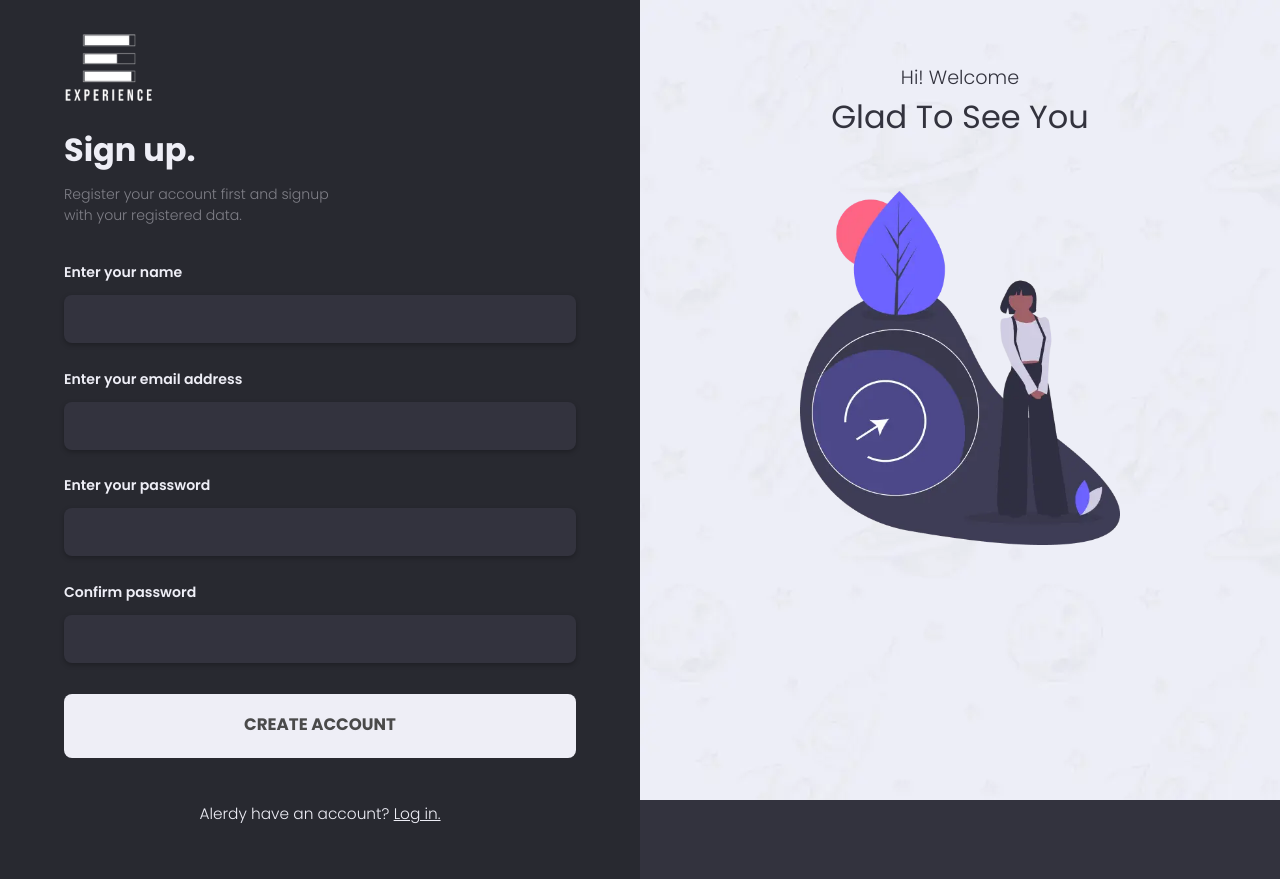
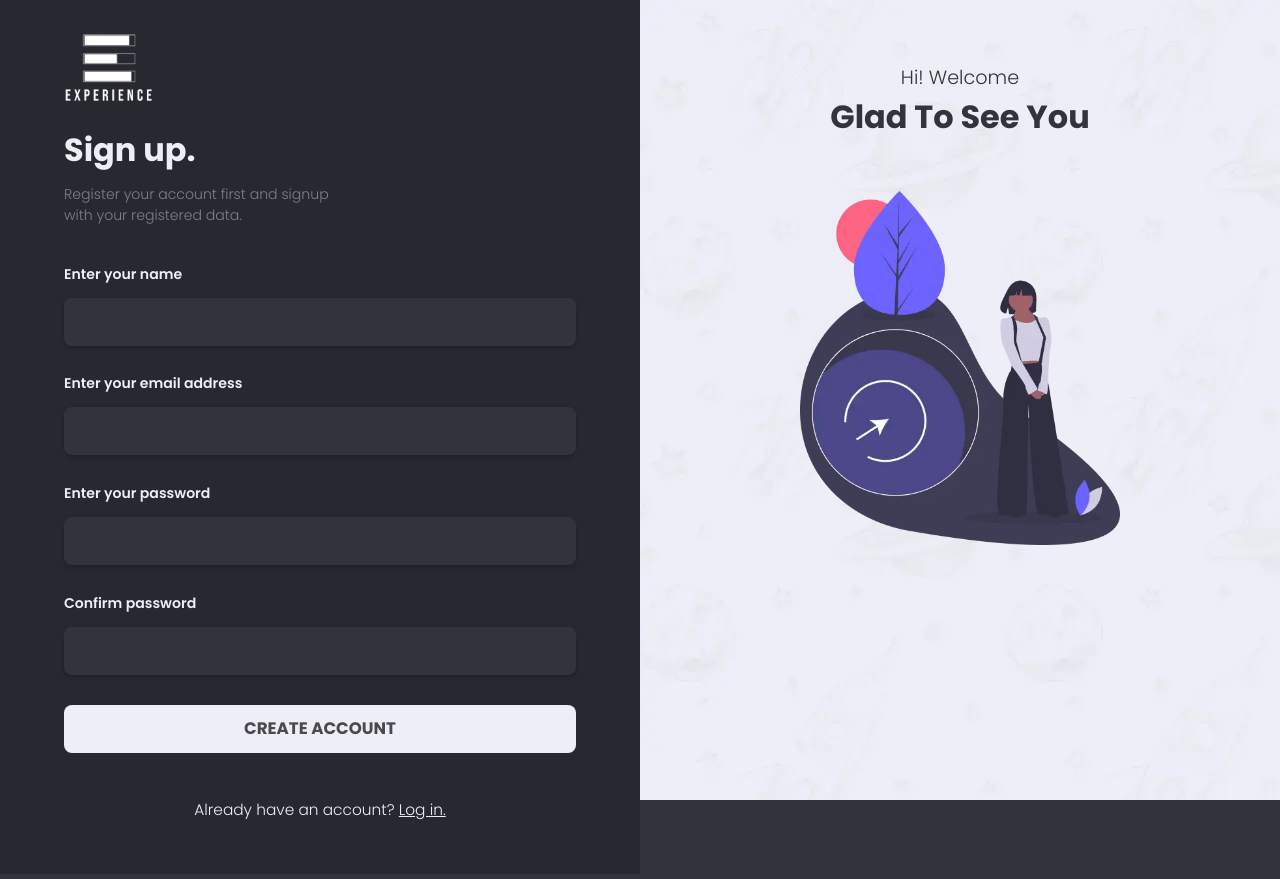
Before and after one commit to NandaAmanta/EXP-CMS-FE, a React (Create React App) app: page /signup in a window 1280 px wide. Built offline with nearby package versions, Linux system fonts and the light colour scheme.

Commit message:
finish login & signup page
have made:
- clear code
- make new components
- fill a tag

```diff
--- /dev/null
+++ b/src/Components/Button/Button.scss
@@ -0,0 +1,15 @@
+@use "../../Style/" as *;
+
+ .button {
+     width: 100%;
+     background: $text-white !important;
+     color: #4A4A4A !important;
+     margin-top: 6%;
+     font-size: 1.3vw !important;
+     font-weight: 700 !important;
+     margin-bottom: 4%;
+
+     &:hover {
+         background-color: #C8CEDE !important;
+     }
+ }
--- /dev/null
+++ b/src/Components/Button/Button.tsx
@@ -0,0 +1,28 @@
+import React, { ButtonHTMLAttributes } from "react";
+import "./Button.scss"
+
+interface ButtonProps extends ButtonHTMLAttributes<HTMLButtonElement> {
+  outline?: boolean;
+  className?: string;
+}
+
+const Button: React.FC<ButtonProps> = ({
+  children,
+  outline,
+  className,
+  ...buttonProps
+}) => {
+  const buttonClassName = `button btn${
+    outline
+      ? " btn-outline btn-xs sm:btn-sm md:btn-md"
+      : " btn-xs sm:btn-sm md:btn-md"
+  }${className ? " " + className : ""}`;
+
+  return (
+    <button className={buttonClassName} {...buttonProps}>
+      {children}
+    </button>
+  );
+};
+
+export default Button;
--- a/src/Components/Input/Input.scss
+++ b/src/Components/Input/Input.scss
@@ -0,0 +1,22 @@
+@use "../../Style/" as *;
+
+ label {
+     font-weight: 600 !important;
+     font-size: 1.1vw !important;
+     display: inline-block ;
+ }
+
+ input {
+     padding: 1.5% 3%;
+     background: #33333E !important;
+     box-shadow: 0px 2px 5px 0px rgba(3, 3, 3, 0.25) ;
+     color: $text-white !important;
+     margin-top: 12px !important;
+     font-size: 1.2vw !important;
+     transition: .3s;
+
+
+     &:focus {
+         box-shadow: 0px 0px 10px 2px rgba(238, 238, 246, 0.25);
+     }
+ }
--- a/src/Components/Input/Input.tsx
+++ b/src/Components/Input/Input.tsx
@@ -1,17 +1,25 @@
-import React from "react";
+import React, { InputHTMLAttributes } from "react";
+import "./Input.scss"
 
-function Input(props) {
-  return (
-    <>
-      <input
-       type={props.type}
-       id={props.id}
-       name={props.name}
-       className={props.className}
-       required
-      />
-    </>
-  );
+interface InputProps extends InputHTMLAttributes<HTMLInputElement> {
+  customProp?: string;
 }
 
-export default Input;
+interface InputWithLabelProps {
+  label: string;
+  inputProps: InputProps;
+}
+
+const InputWithLabel: React.FC<InputWithLabelProps> = ({
+  label,
+  inputProps,
+}) => {
+  return (
+    <div>
+      <label htmlFor={inputProps.id}>{label}</label>
+      <input {...inputProps} required />
+    </div>
+  );
+};
+
+export default InputWithLabel;
--- a/src/Components/LoginPage/LoginPage.tsx
+++ b/src/Components/LoginPage/LoginPage.tsx
@@ -1,5 +1,7 @@
 import welcomee from "../../Assets/welcomee.svg";
 import Logo from "../../Assets/exp-logo.webp";
+import Input from "../Input/Input";
+import Button from "../Button/Button";
 import "./LoginPage.scss";
 
 function Login() {
@@ -21,33 +23,37 @@ function Login() {
               </div>
               <form action="" className="form-control">
                 <div className="form_group">
-                  <label htmlFor="email">Enter your email address</label>
-                  <input
-                    type="email"
-                    id="email"
-                    name="email"
-                    className="input input-bordered w-full"
-                    required
+                  <Input
+                    label="Enter your email address"
+                    inputProps={{
+                      type: "email",
+                      id: "email",
+                      name: "email",
+                      className: "input input-bordered w-full",
+                    }}
                   />
                 </div>
                 <div className="form_group">
-                  <label htmlFor="password">Enter your password</label>
-                  <input
-                    type="password"
-                    id="password"
-                    name="password"
-                    className="input input-bordered w-full"
-                    required
+                  <Input
+                    label="Enter your password"
+                    inputProps={{
+                      type: "password",
+                      id: "password",
+                      name: "password",
+                      className: "input input-bordered w-full",
+                    }}
                   />
                 </div>
-                <button className="btn btn-xs sm:btn-sm md:btn-md lg:btn-lg" type="submit">Log in</button> <br />
+                <Button type="submit">Log in</Button>
+                <br />
               </form>
+
               <div className="form_forget">
                 <a href=""> Forgot Password?</a>
               </div>
               <div className="line-sidebar"></div>
               <div className="form_signup">
-                <a href="">Sign up now</a>
+                <a href="/signup">Sign up now</a>
               </div>
             </div>
           </div>
--- a/src/Components/SignPage/SignPage.scss
+++ b/src/Components/SignPage/SignPage.scss
@@ -5,13 +5,11 @@
     .signup {
         max-width: 50%;
         width: 100vw;
-        display: flex;
-        justify-content: center;
         background-color: $sidebar-color;
 
         &__page {
             padding: 5% 10% 5% 10%;
-            flex: 1;
+
         }
 
         &__form {
@@ -41,17 +39,17 @@
                 text-align: center;
                 margin-bottom: 4%;
 
-                a, span  {
+                a, span {
                     color: $text-white;
                     font-size: 1.2vw;
                     font-weight: 300;
+
                 }
-
                 a {
                     text-decoration: underline;
 
                     &:hover {
-                        color: #C8CEDE;
+                        color: #C8CEDE;;
                     }
                 }
             }
@@ -83,38 +81,8 @@
                     display: flex;
                     flex-direction: column;
 
-                    label {
-                        font-weight: 600;
-                        font-size: 1.1vw;
-                        display: inline-block;
-                    }
-
-                    input {
-                        padding: 1.5% 3%;
-                        background: #33333E;
-                        box-shadow: 0px 2px 5px 0px rgba(3, 3, 3, 0.25);
-                        color: $text-white;
-                        margin-top: 12px;
-                        font-size: 1.2vw;
-                        transition: .3s;
 
 
-                        &:focus {
-                                box-shadow: 0px 0px 10px 2px rgba(238, 238, 246, 0.25);
-                            }
-                    }
-
-
-                }
-
-                button {
-                    width: 100%;
-                    background: $text-white;
-                    color: #4A4A4A;
-                    margin-top: 6%;
-                    font-size: 1.3vw;
-                    font-weight: 700;
-                    margin-bottom: 4%;
                 }
             }
         }
--- a/src/Components/SignPage/SignPage.tsx
+++ b/src/Components/SignPage/SignPage.tsx
@@ -1,5 +1,7 @@
 import signup_bg from "../../Assets/signup_bg.webp";
 import Logo from "../../Assets/exp-logo.webp";
+import Input from "../Input/Input"
+import Button from "../Button/Button";
 import "./SignPage.scss";
 
 function SignUp() {
@@ -21,45 +23,64 @@ function SignUp() {
               </div>
               <form action="" className="form-control">
                 <div className="form_group">
-                  <label htmlFor="name">Enter your name </label>
-                  <input type="text" id="name" name="name" className="input input-bordered w-full" required />
-                </div>
-                <div className="form_group">
-                  <label htmlFor="email">Enter your email address</label>
-                  <input type="email" id="email" name="email" className="input input-bordered w-full" required />
-                </div>
-                <div className="form_group">
-                  <label htmlFor="password">Enter your password</label>
-                  <input
-                    type="password"
-                    id="password"
-                    name="password"
-                    className="input input-bordered w-full"
-                    required
+                  <Input
+                    label="Enter your name"
+                    inputProps={{
+                      type: "name",
+                      id: "name",
+                      name: "name",
+                      className: "input input-bordered w-full",
+                    }}
                   />
                 </div>
                 <div className="form_group">
-                  <label htmlFor="password">Confirm password</label>
-                  <input
-                    type="password"
-                    id="password"
-                    name="password"
-                    className="input input-bordered w-full"
-                    required
+                  <Input
+                    label="Enter your email address"
+                    inputProps={{
+                      type: "email",
+                      id: "email",
+                      name: "email",
+                      className: "input input-bordered w-full",
+                    }}
                   />
                 </div>
-                <button className="btn btn-xs sm:btn-sm md:btn-md lg:btn-lg" type="submit">Create Account</button> <br />
+                <div className="form_group">
+                  <Input
+                    label="Enter your password"
+                    inputProps={{
+                      type: "password",
+                      id: "password",
+                      name: "password",
+                      className: "input input-bordered w-full",
+                    }}
+                  />
+                </div>
+                <div className="form_group">
+                  <Input
+                    label="Confirm password"
+                    inputProps={{
+                      type: "password",
+                      id: "password",
+                      name: "password",
+                      className: "input input-bordered w-full",
+                    }}
+                  />
+                </div>
+                <Button type="submit">Create Account</Button>
+                <br />
               </form>
               <div className="form_forget">
-               <span> Alerdy have an account? <a href="">Log in.</a></span>
+                <span>
+                  Already have an account? <a href="/login">Log in.</a>
+                </span>
               </div>
             </div>
           </div>
         </div>
         <div className="signup__welcome">
           <div className="welcome_text">
-            <span>Hi! Welcome </span>
-            <h1>Glad To See You</h1>
+            <span className="font-light">Hi! Welcome </span>
+            <h1 className="font-bold">Glad To See You</h1>
           </div>
           <div className="welcome_img">
             <img src={signup_bg} alt="" />
```
Also changed, not shown: src/Components/LoginPage/LoginPage.scss (+6 -30 lines).
